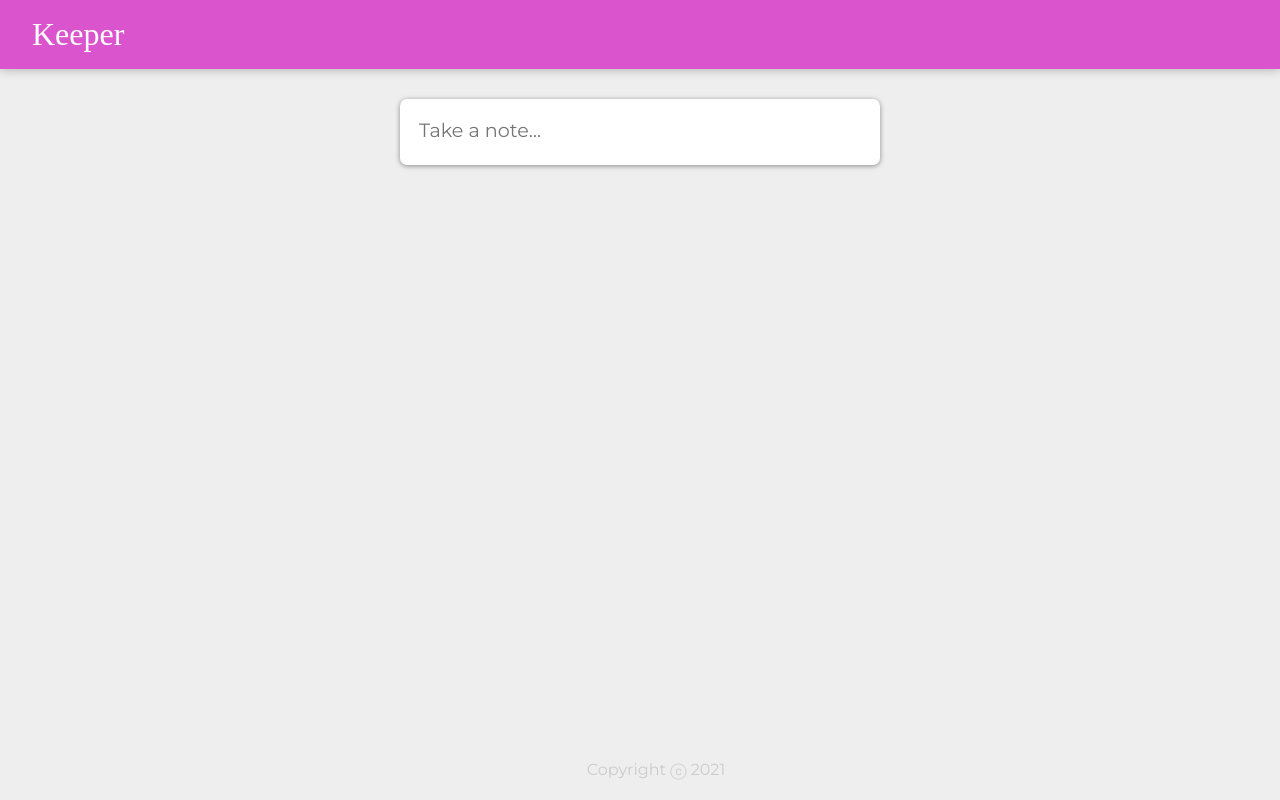
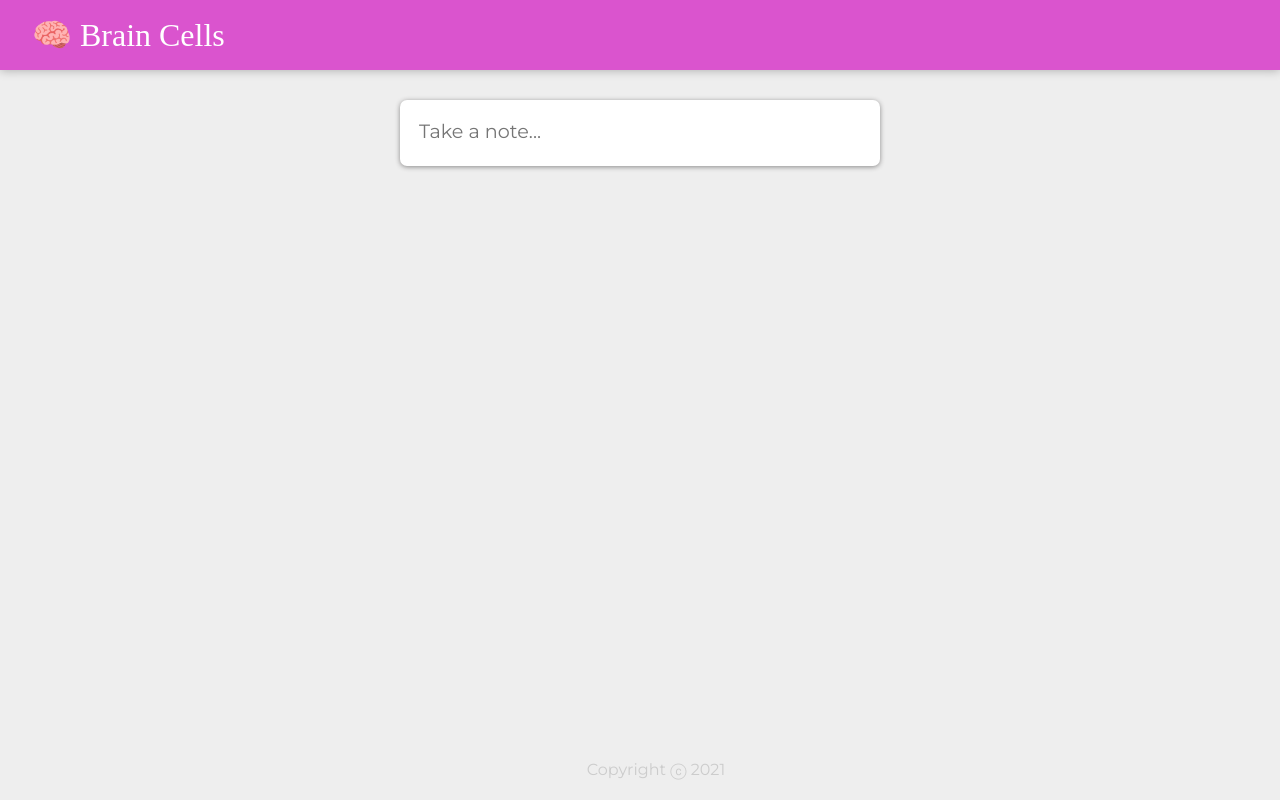
Before and after one commit to srglbrkchn/React36, a React (Create React App) app: page / in a window 1280 px wide. Built offline with nearby package versions, Linux system fonts and the light colour scheme; a web font is replaced by a local one.

Commit message:
Add brain emoji to the header and change App's name.

```diff
--- a/src/components/Header.jsx
+++ b/src/components/Header.jsx
@@ -3,7 +3,7 @@ import React from "react";
 function Header() {
   return (
     <header>
-      <h1>Keeper</h1>
+      <h1>🧠 Brain Cells</h1>
     </header>
   );
 }
```
